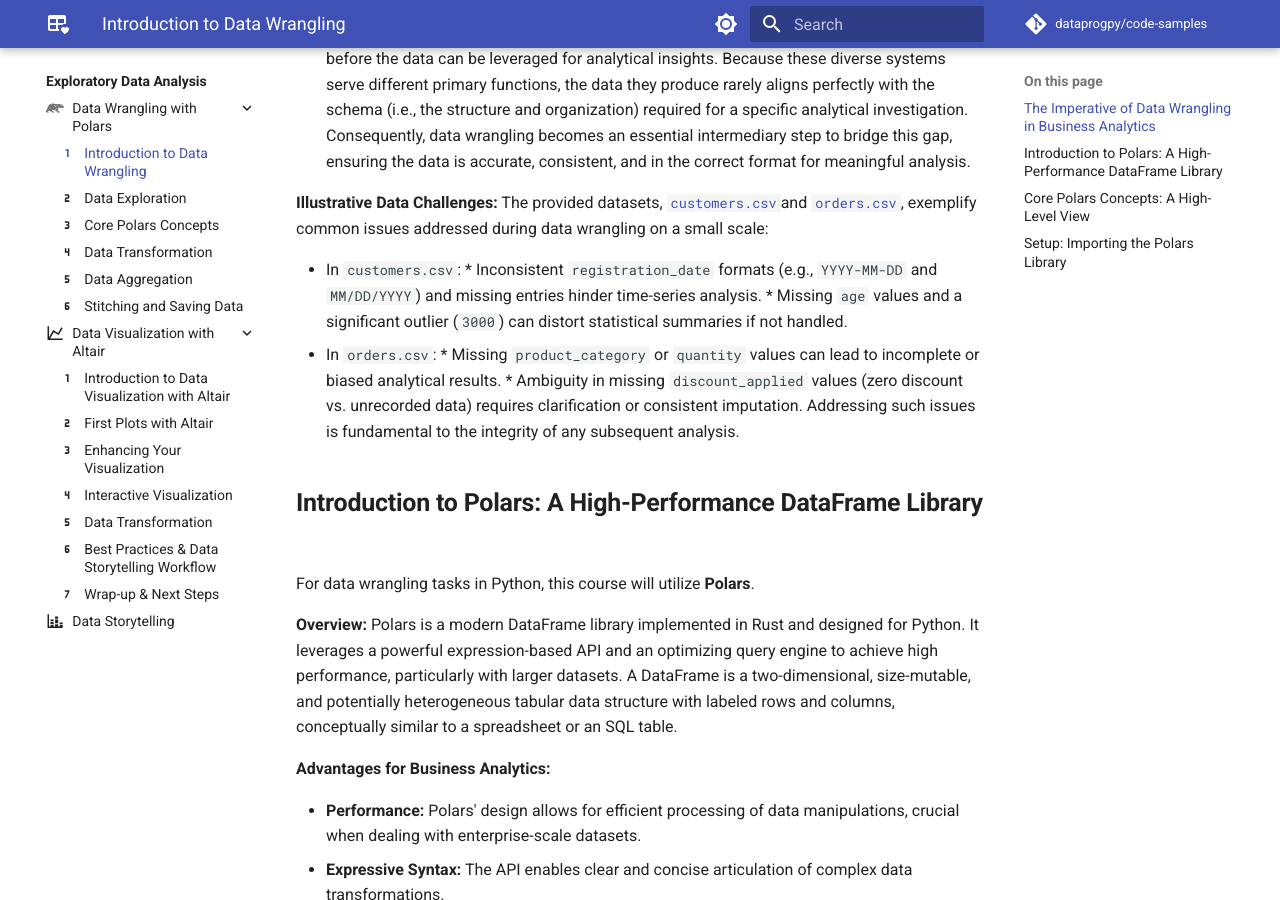
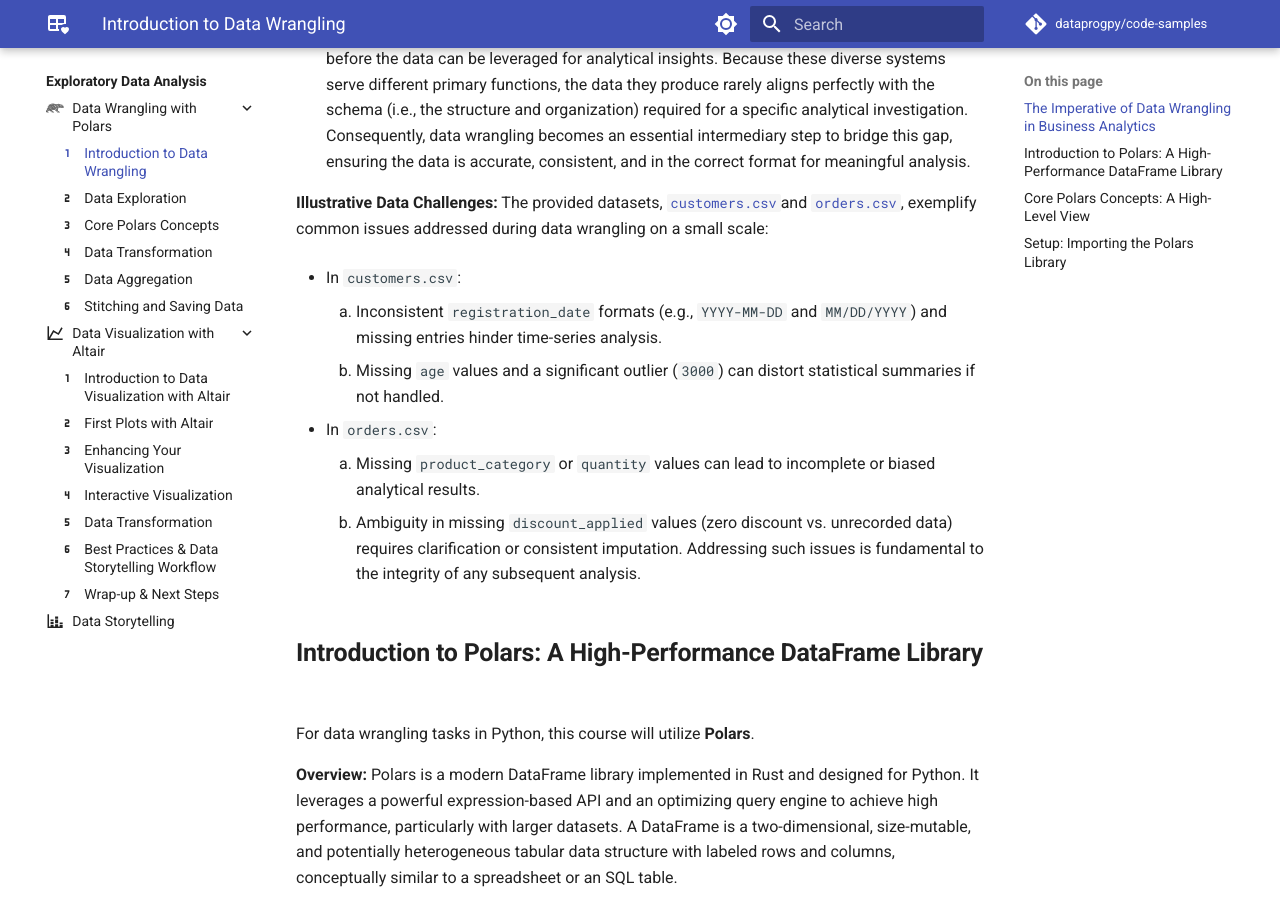
Before and after one commit to dataprogpy/dataprogpy.github.io, an MkDocs documentation site: the page built from docs/eda/data-wrangling/intro-to-wrangling.md, in a window 1280 px wide and 900 px high, scrolled down 1245 px. Built offline with MkDocs 1.6.1 and Material for MkDocs 9.7.7, drawn with Linux system fonts in a browser that asks for light colours; comment, search, counter and statistics services are not loaded; some of the changed lines change nothing that is shown.

Commit message:
resolves #5

```diff
--- a/docs/eda/data-wrangling/intro-to-wrangling.md
+++ b/docs/eda/data-wrangling/intro-to-wrangling.md
@@ -24,12 +24,15 @@
   **Illustrative Data Challenges:**
     The provided datasets, [`customers.csv`](/assets/data/customers.csv){:target="_blank"}and [`orders.csv`](/assets/data/orders.csv){:target="_blank"}, exemplify common issues addressed during data wrangling on a small scale:
 
-* In `customers.csv`:
-          * Inconsistent `registration_date` formats (e.g., `YYYY-MM-DD` and `MM/DD/YYYY`) and missing entries hinder time-series analysis.
-          * Missing `age` values and a significant outlier (`3000`) can distort statistical summaries if not handled.
-* In `orders.csv`:
-          * Missing `product_category` or `quantity` values can lead to incomplete or biased analytical results.
-          * Ambiguity in missing `discount_applied` values (zero discount vs. unrecorded data) requires clarification or consistent imputation.
+- In `customers.csv`:
+
+    1. Inconsistent `registration_date` formats (e.g., `YYYY-MM-DD` and `MM/DD/YYYY`) and missing entries hinder time-series analysis.
+    1. Missing `age` values and a significant outlier (`3000`) can distort statistical summaries if not handled.
+
+- In `orders.csv`:
+
+    1. Missing `product_category` or `quantity` values can lead to incomplete or biased analytical results.
+    1. Ambiguity in missing `discount_applied` values (zero discount vs. unrecorded data) requires clarification or consistent imputation.
 Addressing such issues is fundamental to the integrity of any subsequent analysis.
 
 ## **Introduction to Polars: A High-Performance DataFrame Library**
```
